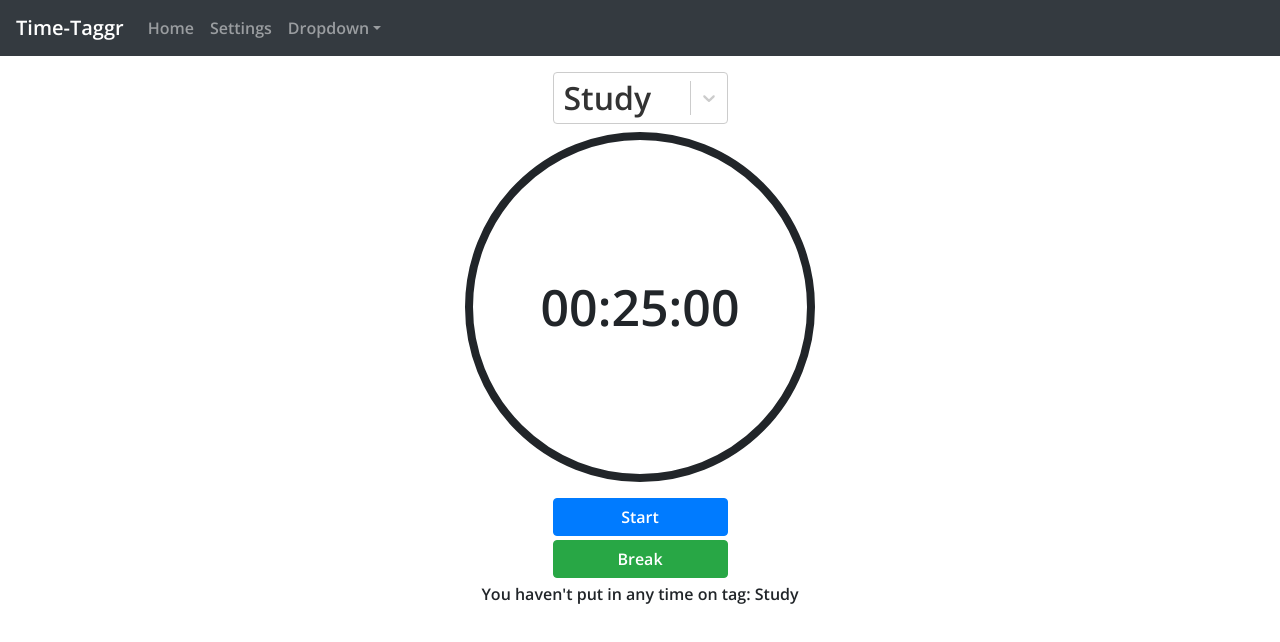
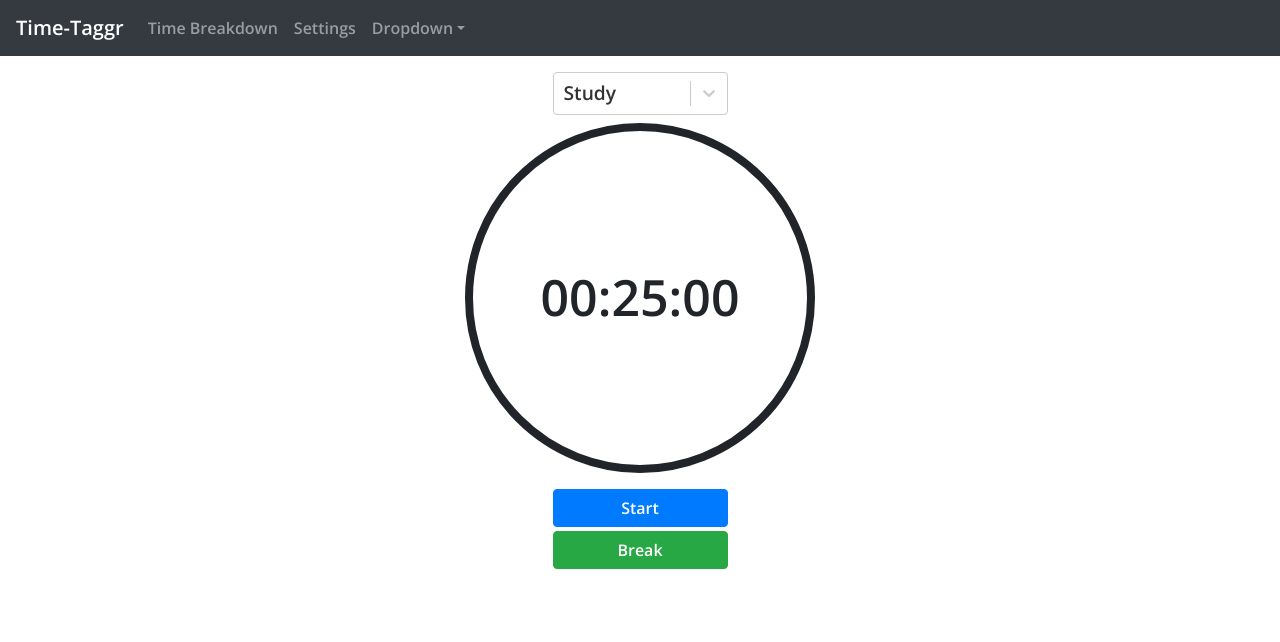
Before and after one commit to ericmiranda7/time-taggr, a React (Create React App) app in the folder time-taggr/: page / in a window 1280 px wide. Shown: the top 642 px of the page. Built offline with nearby package versions, Linux system fonts and the light colour scheme.

Commit message:
beautify

```diff
--- a/time-taggr/src/components/Home.js
+++ b/time-taggr/src/components/Home.js
@@ -5,7 +5,7 @@ const Home = ({ tags }) => {
 
 	return (
 		<div className="d-flex flex-column align-items-center mt-0">
-			<h2><TagSelect width="175px" /></h2>
+			<div style={{fontSize: '1.2em'}} className="mb-2"><TagSelect width="175px" /></div>
 			<Timer />
 		</div>
 	)
--- a/time-taggr/src/components/NavigationBar.js
+++ b/time-taggr/src/components/NavigationBar.js
@@ -11,7 +11,7 @@ const NavigationBar = () => {
       <Navbar.Toggle aria-controls="basic-navbar-nav" />
       <Navbar.Collapse id="basic-navbar-nav">
         <Nav className="me-auto nav" id="navbar">
-          <Link to="/" className="nav-link" onClick={() => setNavExpanded(!navExpanded)}>Home</Link>
+          <Link to="/stats" className="nav-link" onClick={() => setNavExpanded(!navExpanded)}>Time Breakdown</Link>
           <Link to="/settings" className="nav-link" onClick={() => setNavExpanded(!navExpanded)} >Settings</Link>
           <NavDropdown title="Dropdown" id="basic-nav-dropdown">
             <NavDropdown.Item href="#action/3.1">Action</NavDropdown.Item>
--- a/time-taggr/src/components/Timer.js
+++ b/time-taggr/src/components/Timer.js
@@ -112,9 +112,9 @@ const Timer = () => {
       <div className="align-items-center mt-3">
         <TimerControls timer={timer} dispatch={dispatch} selectedTag={selectedTag} />
 
-        {selectedTag.completedTime > 0
+{/*         {selectedTag.completedTime > 0
           ? <p className="text-center">You have completed {selectedTag?.completedTime} seconds of {selectedTag.name.toLowerCase()}</p>
-          : <p className="text-center">You haven't put in any time on tag: {selectedTag.name}</p>}
+          : <p className="text-center">You haven't put in any time on tag: {selectedTag.name}</p>} */}
 
       </div>
     </div>
```
